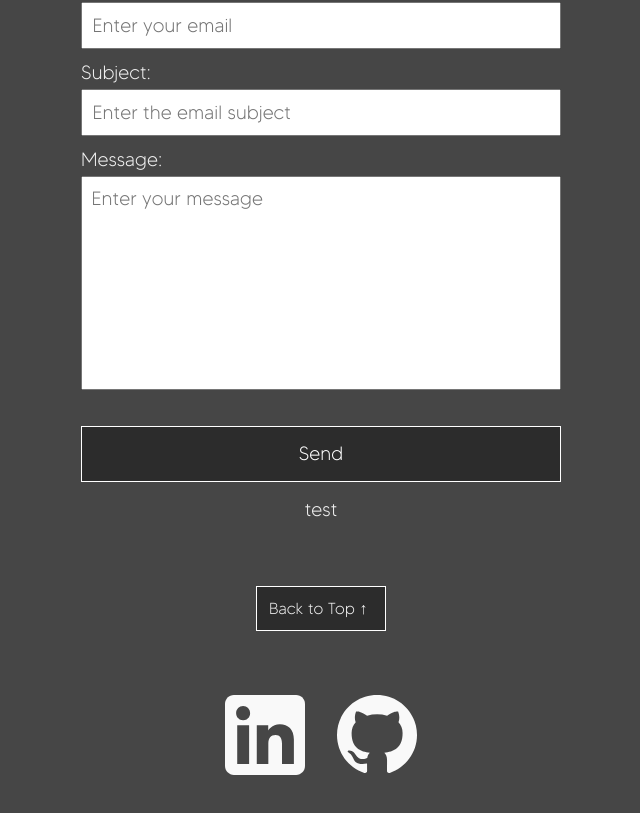
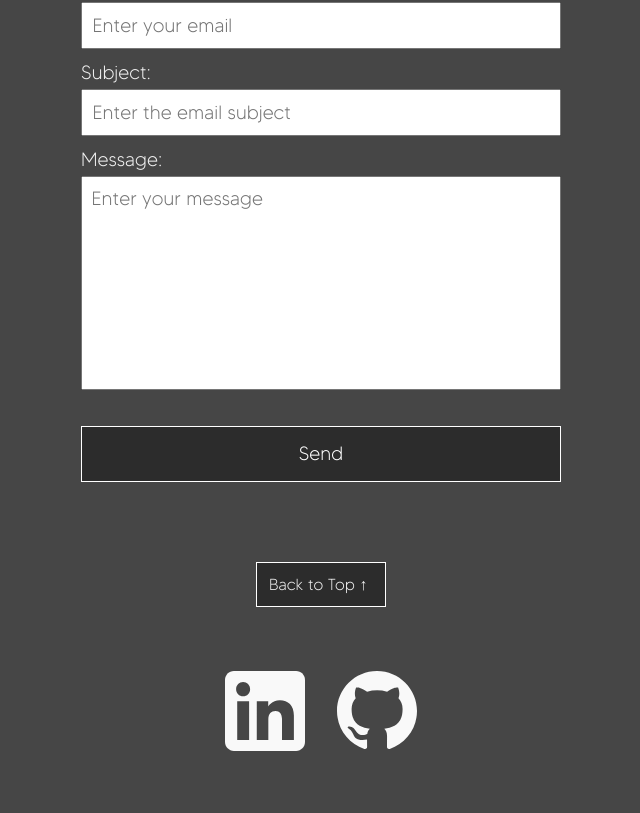
Before and after one commit to marcopoloye/portfolio-site, a React (Create React App) app: page / in a window 1280 px wide. Shown: the part 2331-3144 px from the top of the page, without its empty margins (319-959 px from the left). Built offline with nearby package versions, Linux system fonts and the light colour scheme; the HTML template or start-up script is replaced by a standard one.

Commit message:
removed test in email success state

```diff
--- a/src/components/ContactSection/ContactSection.js
+++ b/src/components/ContactSection/ContactSection.js
@@ -7,7 +7,7 @@ function ContactSection() {
     const [emailError, setEmailError] = useState('');
     const [subjectError, setSubjectError] = useState('');
     const [messageError, setMessageError] = useState('');
-    const [emailSent, setEmailSent] = useState('test');
+    const [emailSent, setEmailSent] = useState('');
 
     // checks if form inputs are empty before sending email
     const sendEmail = (e) => {
```
